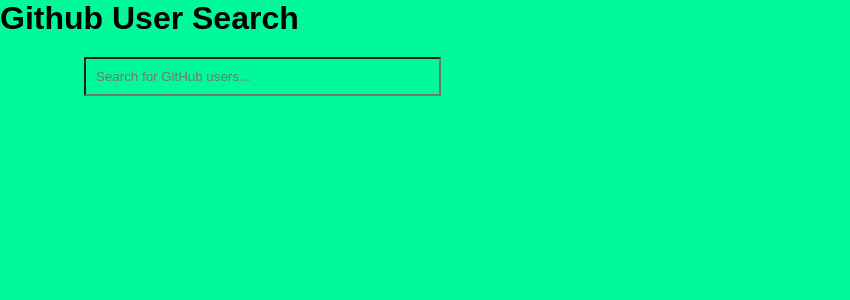
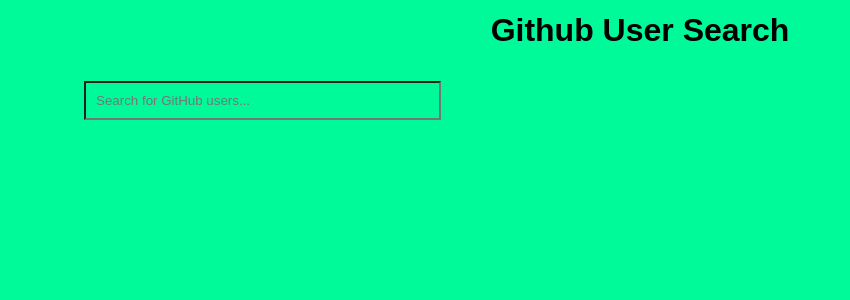
Before and after one commit to mryeminthu/github-user-search, a React (Create React App) app: page / in a window 1280 px wide. Shown: the top 300 px of the page, without its empty margins (0-850 px from the left). Built offline with nearby package versions, Linux system fonts and the light colour scheme.

Commit message:
Add styles to app-title

```diff
--- a/src/App.css
+++ b/src/App.css
@@ -5,3 +5,8 @@
     box-sizing: border-box;
     background: #00FA9A;
   }
+
+  .app-title {
+    text-align: center;
+    margin: 12px 0;
+  }
--- a/src/App.js
+++ b/src/App.js
@@ -5,7 +5,7 @@
 function App() {
   return (
     <div className="App">
-      <h1>Github User Search</h1>
+      <h1 className='app-title'>Github User Search</h1>
       <Search />
     </div>
   );
```
